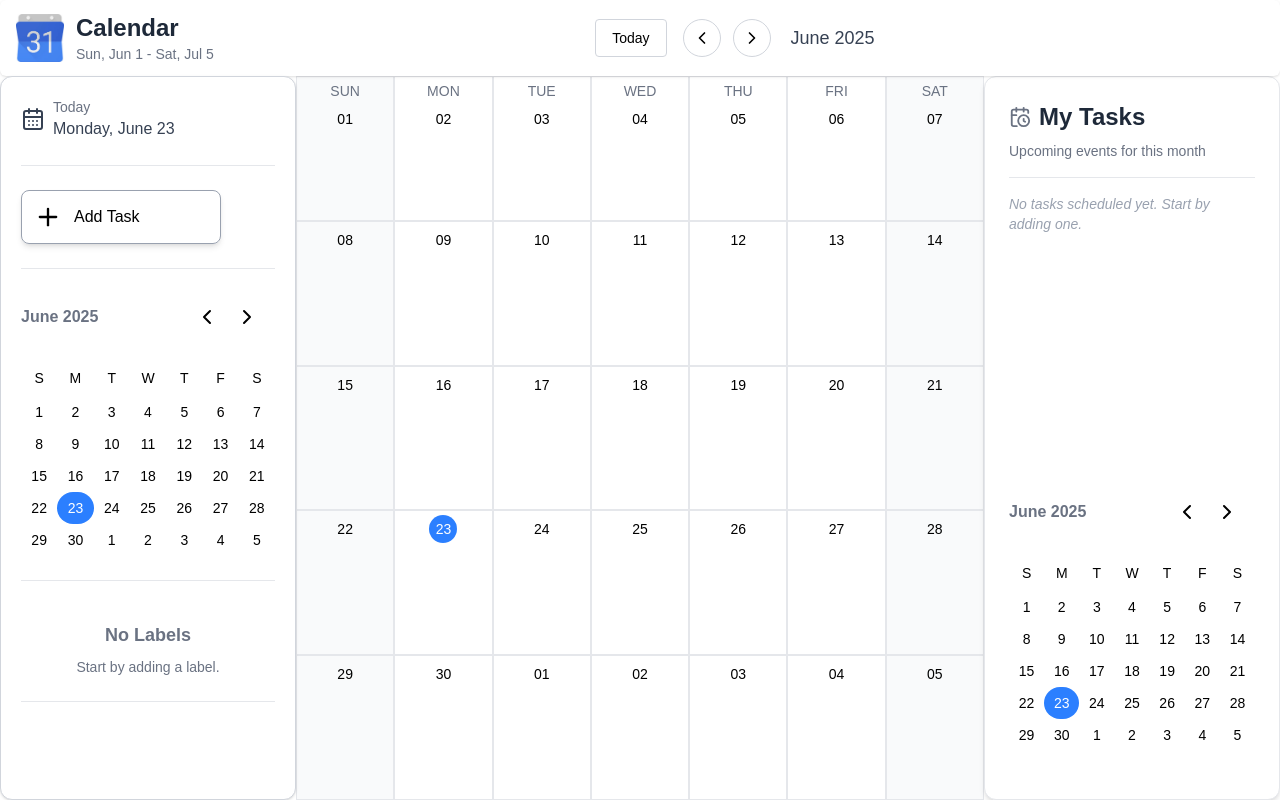
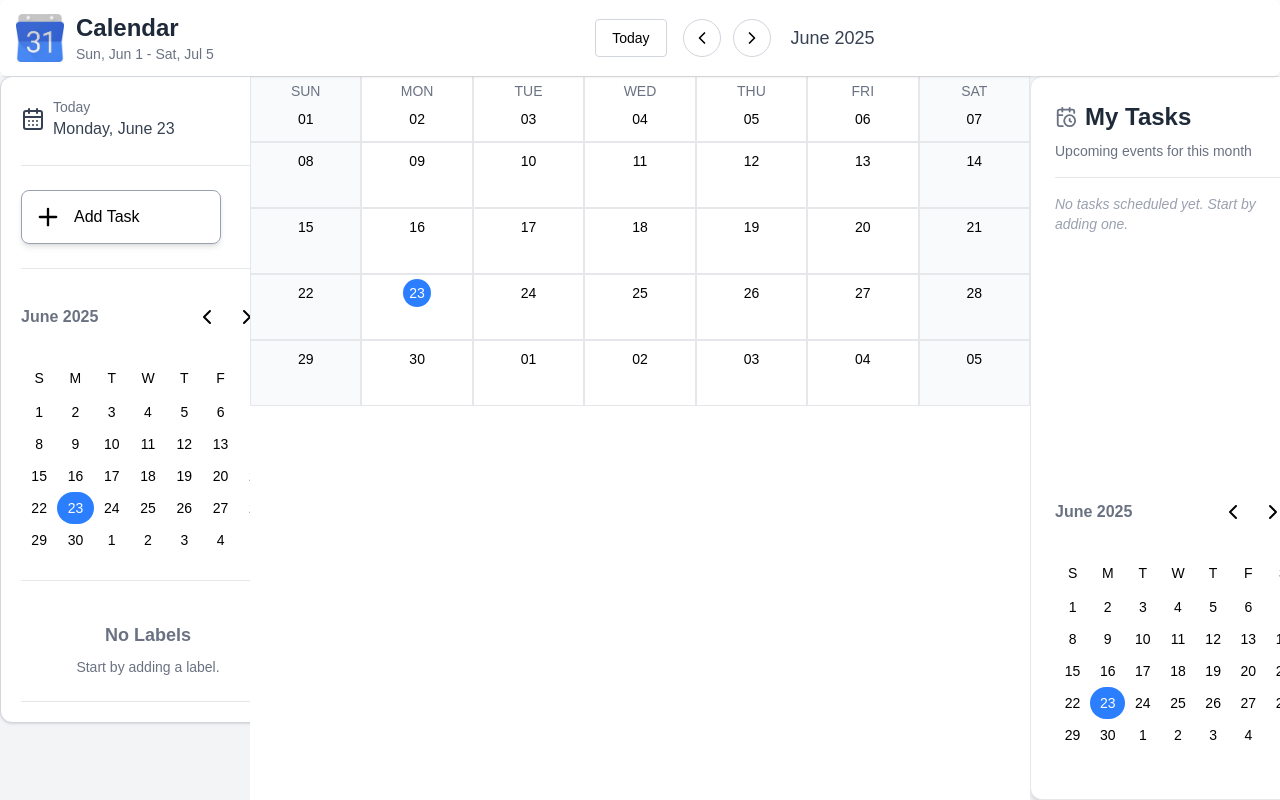
Before and after one commit to NAVIN0507/calendar, a React (Vite) app: page / in a window 1280 px wide. Built offline with nearby package versions, Linux system fonts and the light colour scheme.

Commit message:
Update App.jsx

```diff
--- a/src/App.jsx
+++ b/src/App.jsx
@@ -1,47 +1,60 @@
-import React, { useState  , useContext, useEffect} from 'react'
-import { getMonth } from './lib/utils'
-import CalendarHeader from './components/CalendarHeader'
-import SideBar from './components/SideBar'
-import Month from './components/Month'
-import GlobalContext from './context/GlobalContext'
-import EventModel from './components/EventModel'
-import RightSideBar from './components/RightSideBar'
-import gsap from 'gsap'
-import { ScrollTrigger , SplitText } from 'gsap/all'
+import React, { useState, useContext, useEffect } from 'react';
+import { getMonth } from './lib/utils';
+import CalendarHeader from './components/CalendarHeader';
+import SideBar from './components/SideBar';
+import Month from './components/Month';
+import GlobalContext from './context/GlobalContext';
+import EventModel from './components/EventModel';
+import RightSideBar from './components/RightSideBar';
+import gsap from 'gsap';
+import { ScrollTrigger, SplitText } from 'gsap/all';
 
-gsap.registerPlugin(ScrollTrigger , SplitText)
+gsap.registerPlugin(ScrollTrigger, SplitText);
+
 const App = () => {
-
-  const [currentMonth, setcurrentMonth] = useState(getMonth())
-  const {monthIndex , showEventModel}  =useContext(GlobalContext)
+  const [currentMonth, setCurrentMonth] = useState(getMonth());
+  const { monthIndex, showEventModel } = useContext(GlobalContext);
   const [width, setWidth] = useState(0);
 
   useEffect(() => {
     const updateWidth = () => setWidth(window.innerWidth);
-    updateWidth(); // Get initial width
+    updateWidth();
+    window.addEventListener('resize', updateWidth);
+    return () => window.removeEventListener('resize', updateWidth);
+  }, []);
 
-    window.addEventListener("resize", updateWidth); // Listen for resize
-    return () => window.removeEventListener("resize", updateWidth);
-  }, []);
-  useEffect(()=>{
-    setcurrentMonth(getMonth(monthIndex))
-  } , [monthIndex])
+  useEffect(() => {
+    setCurrentMonth(getMonth(monthIndex));
+  }, [monthIndex]);
 
   return (
     <>
-    {showEventModel && <EventModel/>}
-  <div className="h-screen flex flex-col">
-  <CalendarHeader/>
-    <div className='flex flex-1'>
-      {width > 767 && <SideBar/>}
-      <Month month={currentMonth}/>
+      {showEventModel && <EventModel />}
+      <div className="h-screen flex flex-col overflow-hidden">
+        <CalendarHeader />
+        <div className="flex-1 flex flex-col md:flex-row overflow-hidden">
+          {/* Sidebar on medium screens and above */}
+          {width >= 768 && (
+            <div className="md:w-[250px] overflow-y-auto bg-gray-100">
+              <SideBar />
+            </div>
+          )}
 
-      {width > 767 && <RightSideBar/>}
-    </div>
+          {/* Main calendar content */}
+          <div className="flex-1 overflow-y-auto">
+            <Month month={currentMonth} />
+          </div>
 
-  </div>
-  </>
-  )
-}
+          {/* Right sidebar on medium screens and above */}
+          {width >= 768 && (
+            <div className="md:w-[250px] overflow-y-auto bg-gray-100">
+              <RightSideBar />
+            </div>
+          )}
+        </div>
+      </div>
+    </>
+  );
+};
 
-export default App
+export default App;
```
